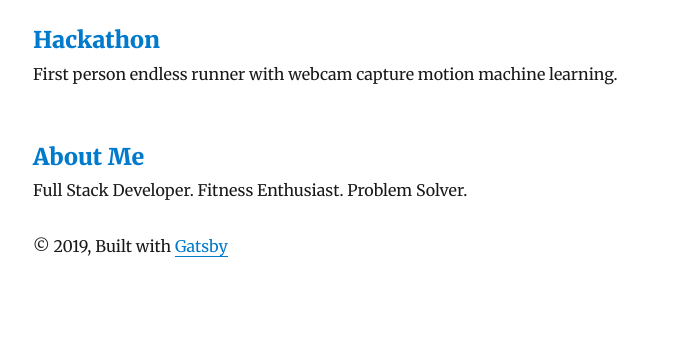
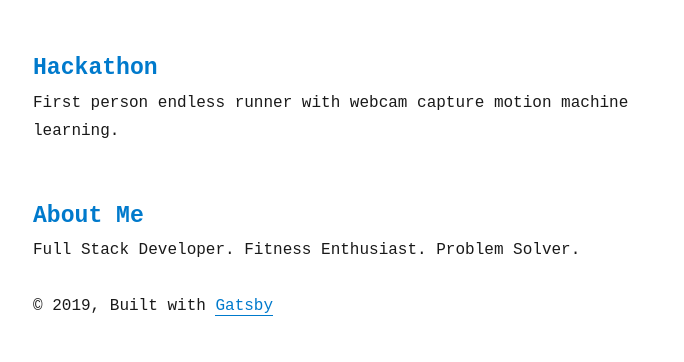
Before and after one commit to erick805/rickylau-dev, a Gatsby site: page / in a window 1280 px wide. Shown: the part 768-1130 px from the top of the page, without its empty margins (292-976 px from the left). Before the commit the page ends 1070 px from the top, so only its background shows below. Built offline with nearby package versions, Linux system fonts and the light colour scheme; Gatsby itself is replaced by a stand-in of ours; some packages are replaced by stand-ins of ours.

Commit message:
added new font and imported global css file

```diff
--- a/gatsby-browser.js
+++ b/gatsby-browser.js
@@ -1,3 +1,4 @@
 // custom typefaces
 import "typeface-montserrat"
 import "typeface-merriweather"
+import "./src/styles/global.css"
--- a/src/styles/global.css
+++ b/src/styles/global.css
@@ -0,0 +1,7 @@
+a {
+  font-family: "Overpass Mono", monospace;
+}
+
+#gatsby-focus-wrapper {
+  font-family: "Overpass Mono", monospace;
+}
```
Also changed, not shown: content/blog/portfolio/index.md (+1 -1 lines).
